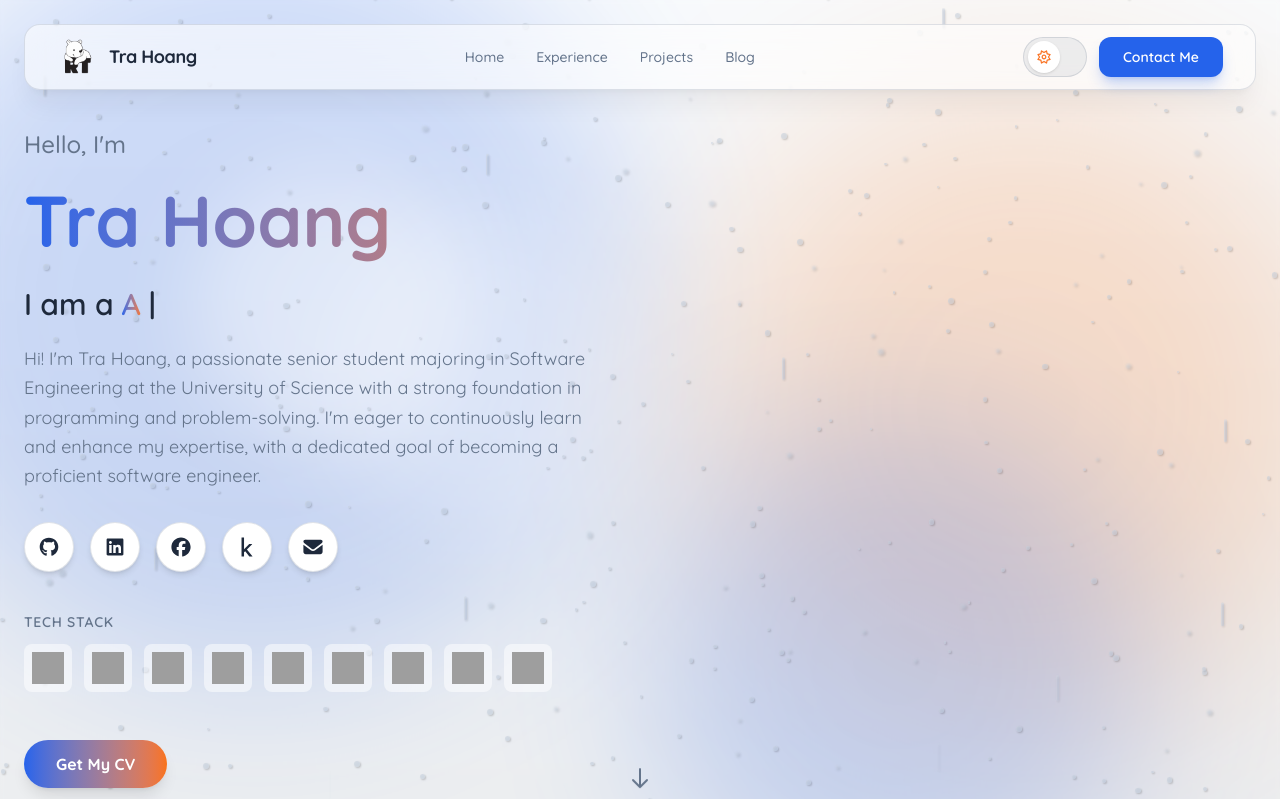
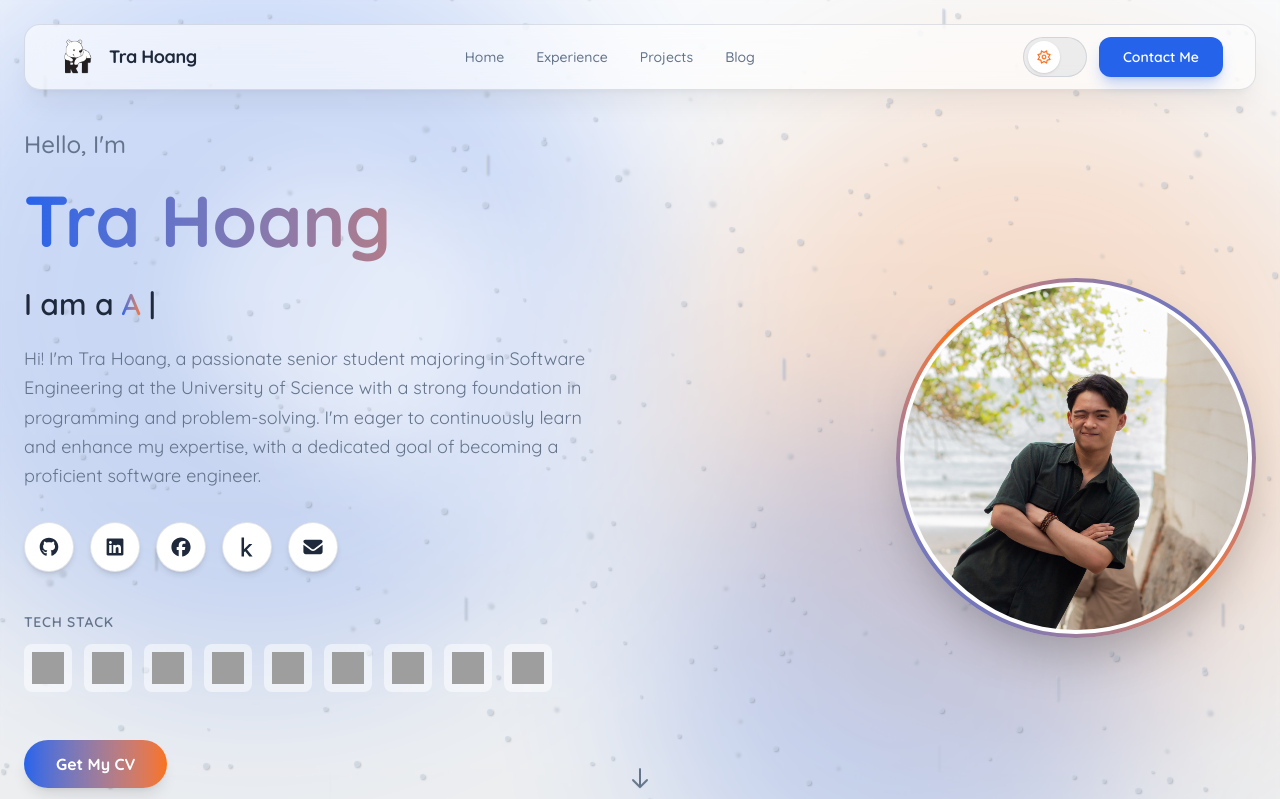
Before and after one commit to hatradev/hatradev.github.io, a React (Vite) app: page / in a window 1280 px wide. Shown: the top 799 px of the page. Built offline with nearby package versions, Linux system fonts and the light colour scheme; grey boxes are pictures that could not be loaded.

Commit message:
fix: load profile images

```diff
--- a/src/components/ProfilePhotoCard.tsx
+++ b/src/components/ProfilePhotoCard.tsx
@@ -1,13 +1,14 @@
 import React, { useState, useEffect } from 'react';
+import profileData from '@/data/profile.json';
 
 const ProfilePhotoCard: React.FC = () => {
-  // Load images using Vite's glob import
-  // We use a glob pattern to match the images in the profile folder
-  const imagesGlob = import.meta.glob('/assets/images/profile/*.{png,jpg,jpeg,svg}', { eager: true });
-
-  // Convert the glob object to an array of image URLs
-  // The values in imagesGlob are modules with a default export containing the URL
-  const images = Object.values(imagesGlob).map((mod: any) => mod.default);
+  // Load images from profile data
+  const images = profileData.profileImages.map(img => {
+    const folder = profileData.profileImagesFolder.startsWith('/')
+      ? profileData.profileImagesFolder
+      : `/${profileData.profileImagesFolder}`;
+    return `${folder}${img}`;
+  });
 
   const [currentIndex, setCurrentIndex] = useState(0);
 
@@ -16,7 +17,7 @@ const ProfilePhotoCard: React.FC = () => {
 
     const interval = setInterval(() => {
       setCurrentIndex((prev) => (prev + 1) % images.length);
-    }, 15000); // Change every 30 seconds
+    }, 15000); // Change every 15 seconds
 
     return () => clearInterval(interval);
   }, [images.length]);
--- a/src/data/profile.json
+++ b/src/data/profile.json
@@ -9,6 +9,13 @@
     "description": "Hi! I'm Tra Hoang, a passionate senior student majoring in Software Engineering at the University of Science with a strong foundation in programming and problem-solving. I'm eager to continuously learn and enhance my expertise, with a dedicated goal of becoming a proficient software engineer.",
     "cvUrl": "",
     "profileImagesFolder": "assets/images/profile/",
+    "profileImages": [
+        "1.jpg",
+        "2.jpg",
+        "3.jpg",
+        "4.jpg",
+        "5.jpg"
+    ],
     "socialUrl": [
         {
             "name": "GitHub",
```
